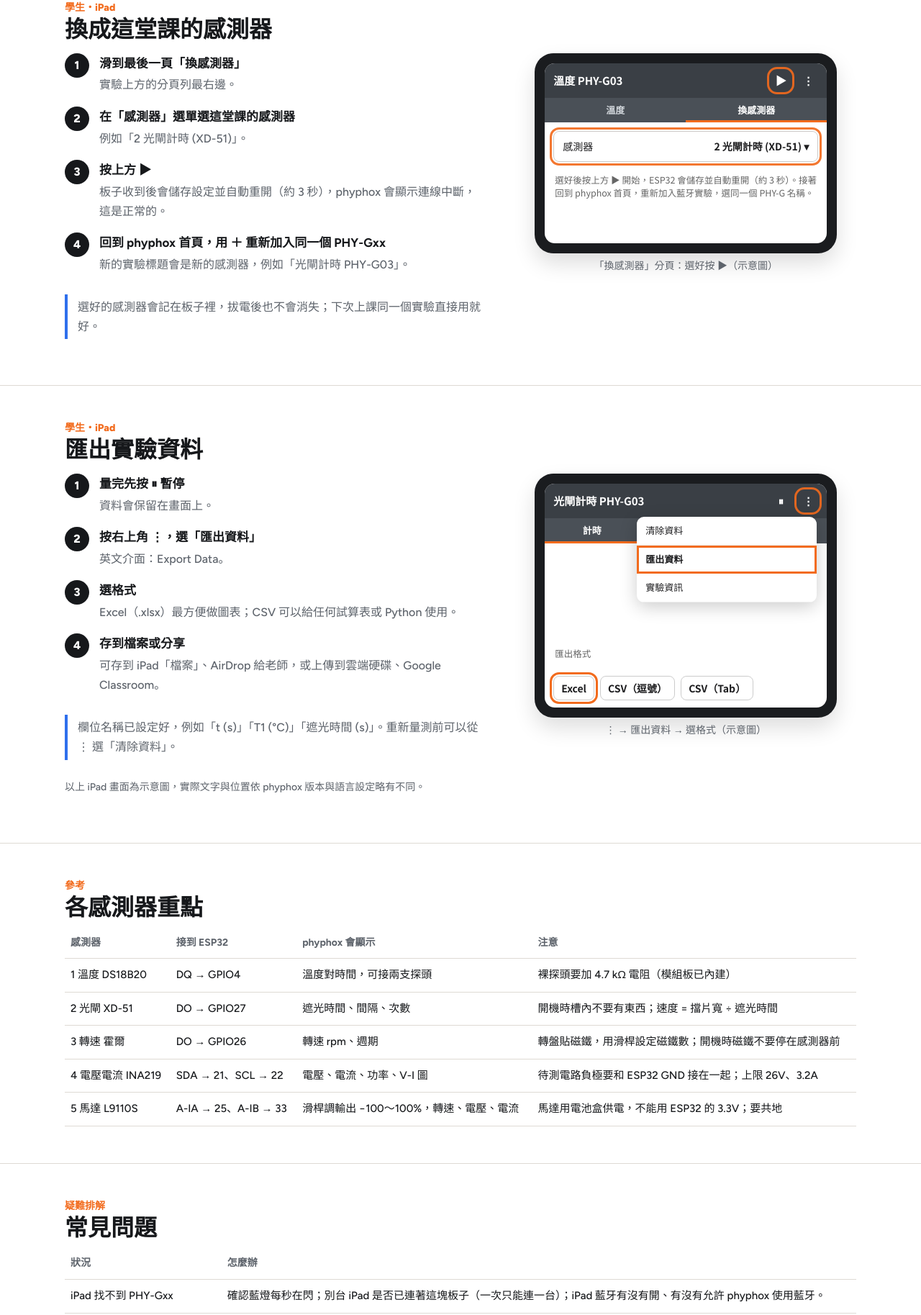
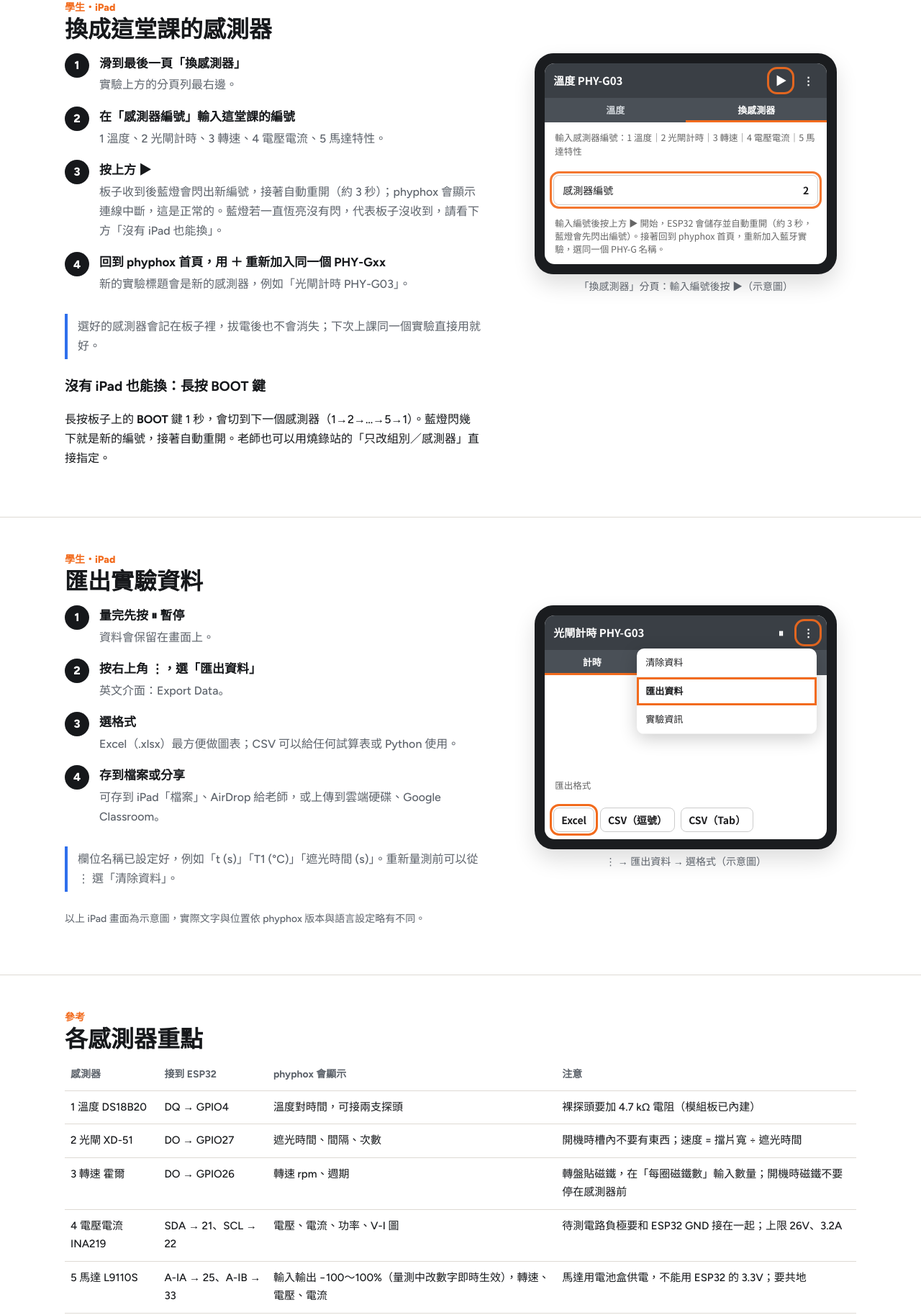
Before and after one commit to yuming14122000-dotcom/phyble, a plain HTML site: page help.html in a window 1280 px wide. Shown: the part 3340-5167 px from the top of the page at 72% size. Drawn offline with Linux system fonts and the light colour scheme.

Commit message:
韌體 multi-2026.11.27-2：換感測器改用數字輸入（相容舊版 phyphox）、BOOT 長按切換、序列埠顯示 phyphox 傳來的值
Co-Authored-By: Claude Opus 5.5 <noreply@anthropic.com>
Claude-Session: https://claude.ai/code/session_0151CeeLWJtBXD1CkuSvs2Z5

```diff
--- a/help.html
+++ b/help.html
@@ -218,20 +218,23 @@ figcaption{font-size:14px;color:var(--mute);margin-top:6px;text-align:center}
     <div>
       <ol class="steps">
         <li><b>滑到最後一頁「換感測器」</b><p>實驗上方的分頁列最右邊。</p></li>
-        <li><b>在「感測器」選單選這堂課的感測器</b><p>例如「2 光閘計時 (XD-51)」。</p></li>
-        <li><b>按上方 ▶</b><p>板子收到後會儲存設定並自動重開（約 3 秒），phyphox 會顯示連線中斷，這是正常的。</p></li>
+        <li><b>在「感測器編號」輸入這堂課的編號</b><p>1 溫度、2 光閘計時、3 轉速、4 電壓電流、5 馬達特性。</p></li>
+        <li><b>按上方 ▶</b><p>板子收到後藍燈會閃出新編號，接著自動重開（約 3 秒）；phyphox 會顯示連線中斷，這是正常的。藍燈若一直恆亮沒有閃，代表板子沒收到，請看下方「沒有 iPad 也能換」。</p></li>
         <li><b>回到 phyphox 首頁，用 ＋ 重新加入同一個 PHY-Gxx</b><p>新的實驗標題會是新的感測器，例如「光閘計時 PHY-G03」。</p></li>
       </ol>
       <p class="tip">選好的感測器會記在板子裡，拔電後也不會消失；下次上課同一個實驗直接用就好。</p>
+      <h3>沒有 iPad 也能換：長按 BOOT 鍵</h3>
+      <p>長按板子上的 <b>BOOT</b> 鍵 1 秒，會切到下一個感測器（1→2→…→5→1）。藍燈閃幾下就是新的編號，接著自動重開。老師也可以用燒錄站的「只改組別／感測器」直接指定。</p>
     </div>
     <figure>
       <div class="pad"><div class="scr">
         <div class="bar"><span class="t">溫度 PHY-G03</span><span class="ic ring">▶</span><span class="ic">⋮</span></div>
         <div class="tabs"><span>溫度</span><span class="on">換感測器</span></div>
-        <div class="dd ring"><span>感測器</span><b>2 光閘計時 (XD-51) ▾</b></div>
-        <div class="small">選好後按上方 ▶ 開始，ESP32 會儲存並自動重開（約 3 秒）。接著回到 phyphox 首頁，重新加入藍牙實驗，選同一個 PHY-G 名稱。</div>
+        <div class="small" style="padding-top:12px">輸入感測器編號：1 溫度｜2 光閘計時｜3 轉速｜4 電壓電流｜5 馬達特性</div>
+        <div class="dd ring"><span>感測器編號</span><b>2</b></div>
+        <div class="small">輸入編號後按上方 ▶ 開始，ESP32 會儲存並自動重開（約 3 秒，藍燈會先閃出編號）。接著回到 phyphox 首頁，重新加入藍牙實驗，選同一個 PHY-G 名稱。</div>
       </div></div>
-      <figcaption>「換感測器」分頁：選好按 ▶（示意圖）</figcaption>
+      <figcaption>「換感測器」分頁：輸入編號後按 ▶（示意圖）</figcaption>
     </figure>
   </div>
 </div></section>
@@ -270,9 +273,9 @@ figcaption{font-size:14px;color:var(--mute);margin-top:6px;text-align:center}
     <tbody>
       <tr><td>1 溫度 DS18B20</td><td>DQ → GPIO4</td><td>溫度對時間，可接兩支探頭</td><td>裸探頭要加 4.7 kΩ 電阻（模組板已內建）</td></tr>
       <tr><td>2 光閘 XD-51</td><td>DO → GPIO27</td><td>遮光時間、間隔、次數</td><td>開機時槽內不要有東西；速度 = 擋片寬 ÷ 遮光時間</td></tr>
-      <tr><td>3 轉速 霍爾</td><td>DO → GPIO26</td><td>轉速 rpm、週期</td><td>轉盤貼磁鐵，用滑桿設定磁鐵數；開機時磁鐵不要停在感測器前</td></tr>
+      <tr><td>3 轉速 霍爾</td><td>DO → GPIO26</td><td>轉速 rpm、週期</td><td>轉盤貼磁鐵，在「每圈磁鐵數」輸入數量；開機時磁鐵不要停在感測器前</td></tr>
       <tr><td>4 電壓電流 INA219</td><td>SDA → 21、SCL → 22</td><td>電壓、電流、功率、V-I 圖</td><td>待測電路負極要和 ESP32 GND 接在一起；上限 26V、3.2A</td></tr>
-      <tr><td>5 馬達 L9110S</td><td>A-IA → 25、A-IB → 33</td><td>滑桿調輸出 −100～100%，轉速、電壓、電流</td><td>馬達用電池盒供電，不能用 ESP32 的 3.3V；要共地</td></tr>
+      <tr><td>5 馬達 L9110S</td><td>A-IA → 25、A-IB → 33</td><td>輸入輸出 −100～100%（量測中改數字即時生效），轉速、電壓、電流</td><td>馬達用電池盒供電，不能用 ESP32 的 3.3V；要共地</td></tr>
     </tbody>
   </table>
 </div></section>
@@ -285,7 +288,7 @@ figcaption{font-size:14px;color:var(--mute);margin-top:6px;text-align:center}
       <tr><td>iPad 找不到 PHY-Gxx</td><td>確認藍燈每秒在閃；別台 iPad 是否已連著這塊板子（一次只能連一台）；iPad 藍牙有沒有開、有沒有允許 phyphox 使用藍牙。</td></tr>
       <tr><td>圖表沒有資料</td><td>有沒有按 ▶；標題是不是這堂課的感測器；接線照引導、VCC 接 3.3V、GND 有共地。</td></tr>
       <tr><td>藍燈快速連閃 10 下</td><td>板子還沒設定組別，請老師用燒錄站設定。</td></tr>
-      <tr><td>換感測器後畫面沒變</td><td>要回 phyphox 首頁用 ＋ 重新加入；舊的實驗畫面不會自動更新。</td></tr>
+      <tr><td>換感測器後畫面沒變</td><td>要回 phyphox 首頁用 ＋ 重新加入；舊的實驗畫面不會自動更新。按 ▶ 後藍燈一直恆亮、沒有閃出編號：板子沒收到，改用長按 BOOT 鍵切換。</td></tr>
       <tr><td>溫度顯示不出來</td><td>DS18B20 黃線接 GPIO4，裸探頭一定要有 4.7 kΩ 電阻。</td></tr>
       <tr><td>光閘 / 霍爾一直沒反應或亂跳</td><td>開機時槽內有東西或磁鐵停在感測器前：清空後按板子 EN 鍵重開。</td></tr>
       <tr><td>燒錄站打不開序列埠</td><td>關掉 Arduino IDE 序列埠監控和其他燒錄分頁，USB 拔掉再插回。</td></tr>
```
Also changed, not shown: wiring.html (+7 -7 lines), firmware/manifest.json, 2 other files.
